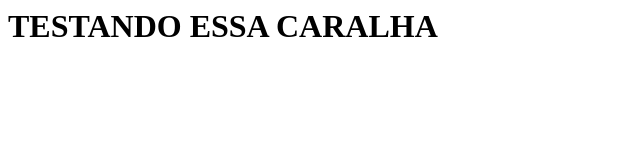
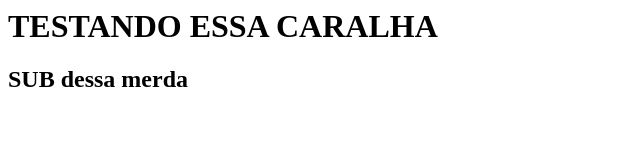
Before and after one commit to roderickMan2/treino-git, a plain HTML site: page index.html in a window 1280 px wide. Shown: the whole page, without its empty margins (0-640 px from the left). Drawn offline with Linux system fonts and the light colour scheme.

Commit message:
sub titulo

```diff
--- a/index.html
+++ b/index.html
@@ -3,4 +3,5 @@
 <body>
 </body>
 <h1> TESTANDO ESSA CARALHA</h1>
+<h2> SUB dessa merda</h2>
 </html>
```
